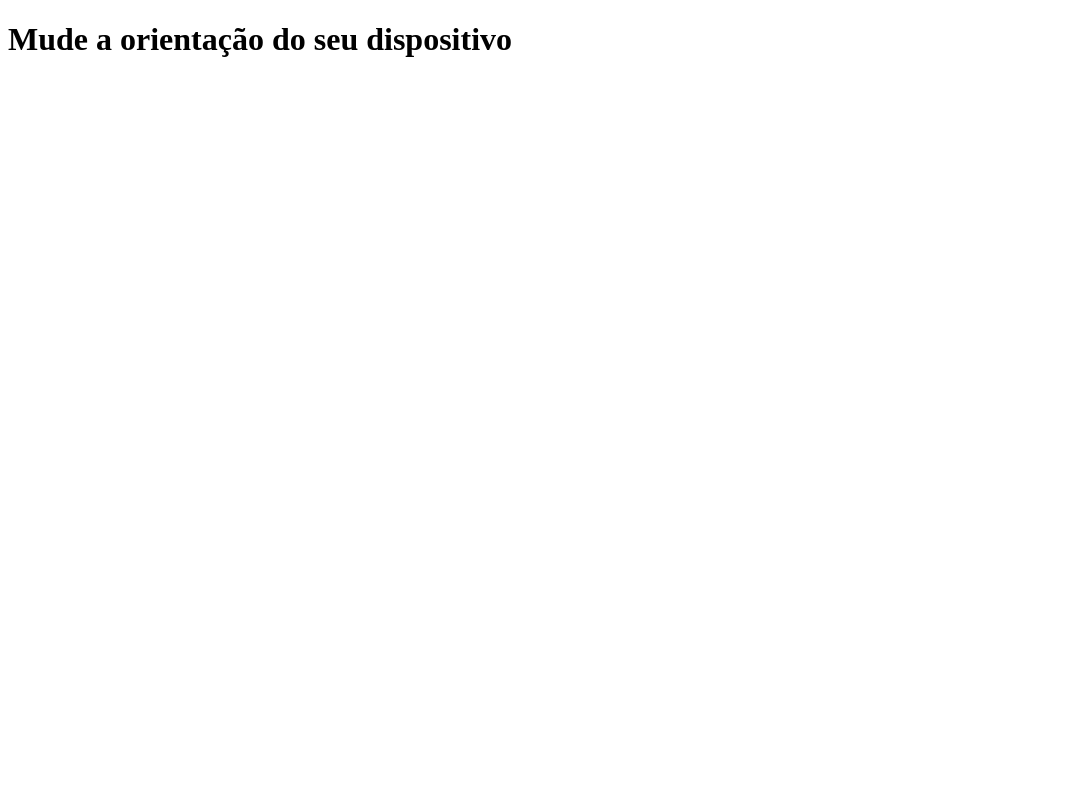
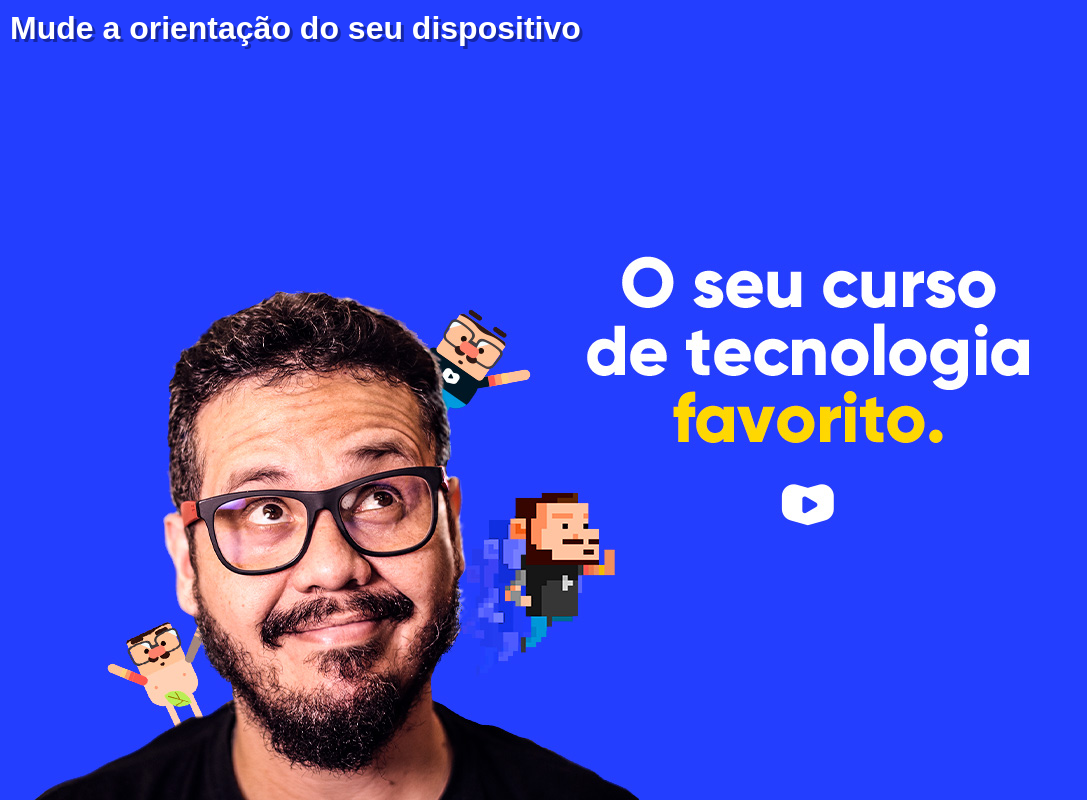
Before and after one commit to MiguelOliveira07/HTML_CSS, a PHP site: page / in a window 1280 px wide. Shown: the whole page, without its empty margins (0-1087 px from the left). Run offline with PHP 8.4, Linux system fonts and the light colour scheme.

Commit message:
exercicio 02

```diff
--- a/HTML/Media Queries/mq02/estilos/paisagem.css
+++ b/HTML/Media Queries/mq02/estilos/paisagem.css
@@ -1,3 +1,7 @@
 @charset "UTF-8";
 
 /* Aparelho deitado */
+body{
+    background-image: url(../imagens/cev-landscape.jpg);
+    background-position: left bottom;
+}
--- a/HTML/Media Queries/mq02/estilos/retrato.css
+++ b/HTML/Media Queries/mq02/estilos/retrato.css
@@ -1,3 +1,8 @@
 @charset "UTF-8";
 
 /* Aparelho em pé */
+
+body{
+    background-image: url(../imagens/cev-portrait.jpg);
+    background-position: center bottom;
+}
--- a/HTML/Media Queries/mq02/estilos/style.css
+++ b/HTML/Media Queries/mq02/estilos/style.css
@@ -1,3 +1,23 @@
 @charset "UTF-8";
 
 /* AConfigurações gerais */
+
+*{
+     margin: 0px;
+     padding: 0px;
+     font-family: Arial, Helvetica, sans-serif
+}
+
+html, body {
+    width: 100vw;
+    height: 100vh;
+    background-color: #233eff;
+    background-size: contain;
+    background-repeat: no-repeat;
+}
+
+h1{
+    color: white;
+    text-shadow: 3px 3px 0px #1526a7;
+    padding: 10px;
+}
--- a/HTML/Media Queries/mq02/index.html
+++ b/HTML/Media Queries/mq02/index.html
@@ -5,8 +5,8 @@
     <meta name="viewport" content="width=device-width, initial-scale=1.0">
     <title>Media Queries</title>
     <link rel="stylesheet" href="estilos/style.css" media="all">
-    <link rel="stylesheet" href="estilos/retrato.css" media="screen and (oritation: portrait)">
-    <link rel="stylesheet" href="estilos/paisagem.css" media="screen and (oritation: landscape)">
+    <link rel="stylesheet" href="estilos/retrato.css" media="screen and (orientation: portrait)">
+    <link rel="stylesheet" href="estilos/paisagem.css" media="screen and (orientation: landscape)">
 </head>
 <body>
     <h1>Mude a orientação do seu dispositivo</h1>
```
